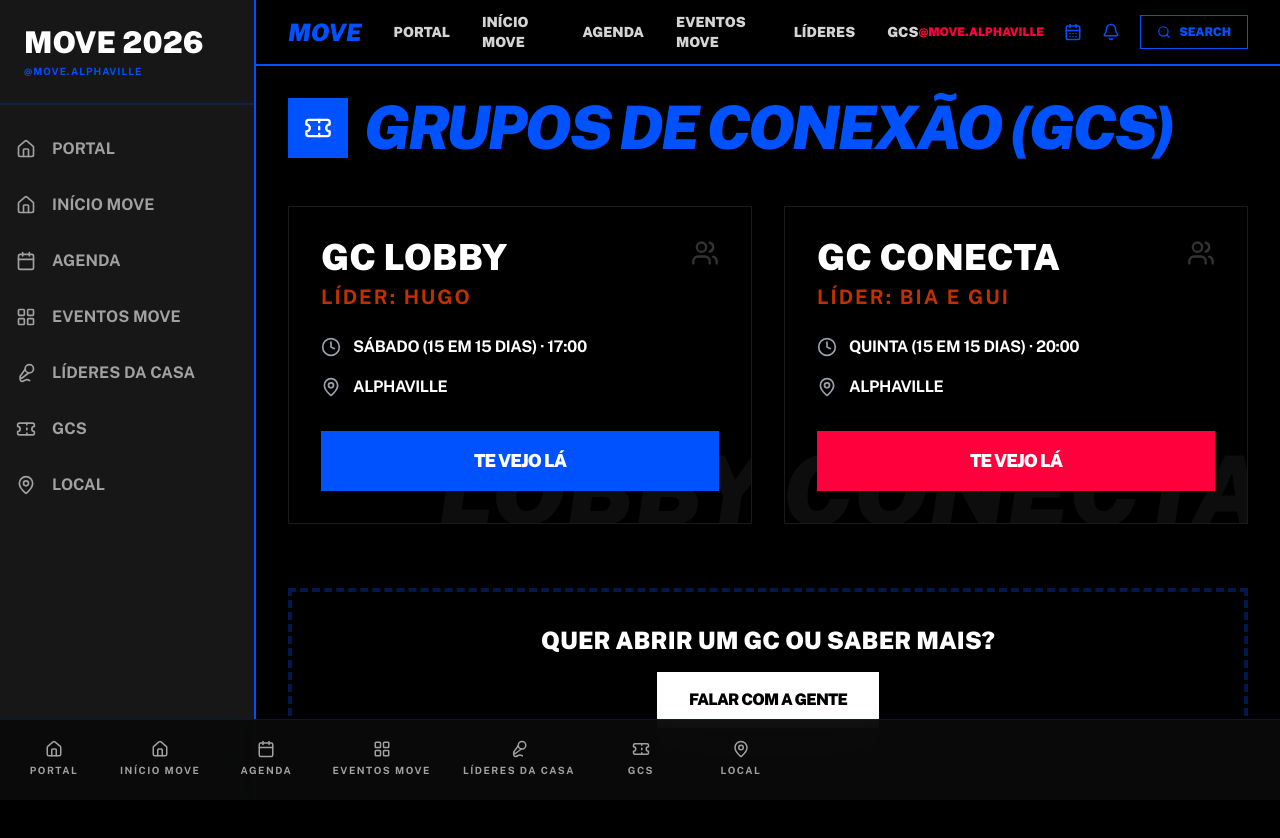
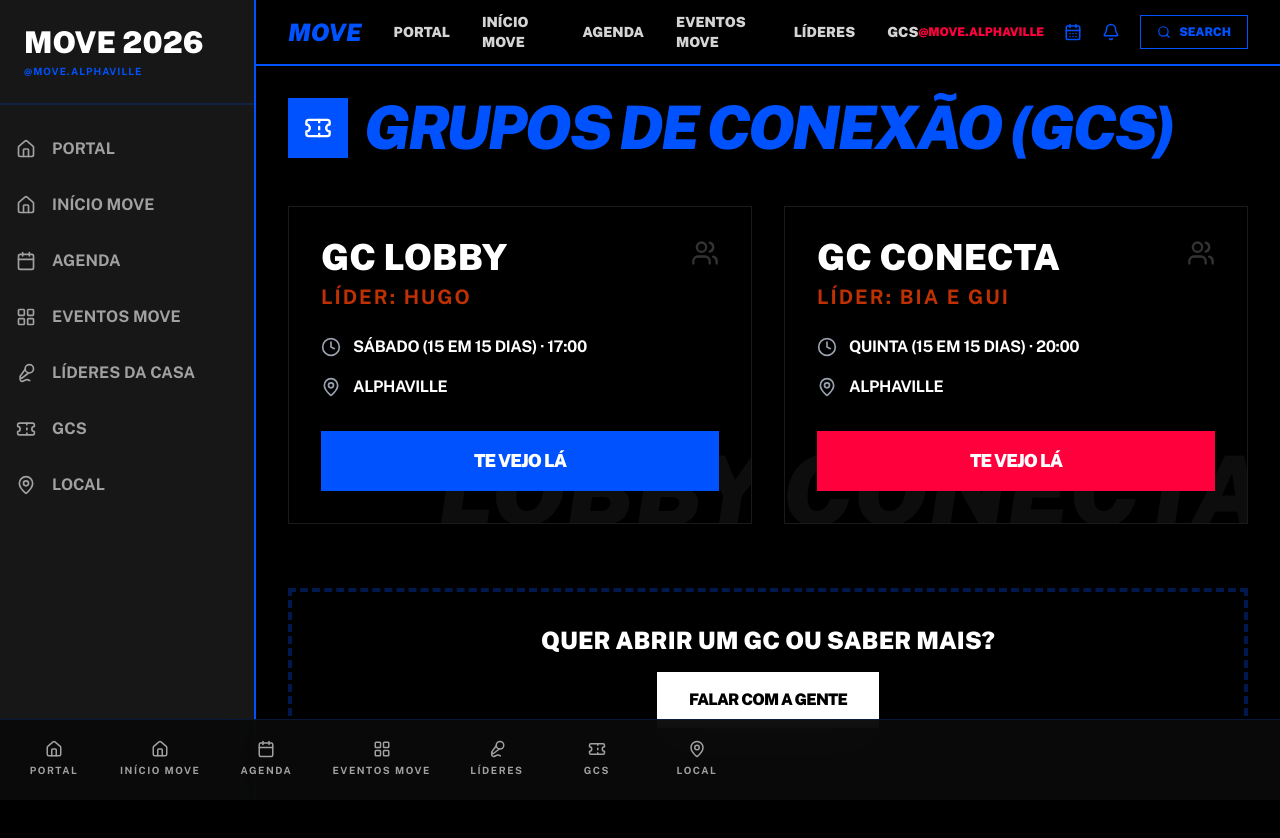
Before and after one commit to Sarahwillock/DINAMUS.ALPHAVILLE, a React (Vite) app: page /move/tickets in a window 1280 px wide. Shown: the top 838 px of the page. Built offline with nearby package versions, Linux system fonts and the light colour scheme; a web font is replaced by a local one.

Commit message:
Update MoveBottomNav.tsx

```diff
--- a/src/components/MoveBottomNav.tsx
+++ b/src/components/MoveBottomNav.tsx
@@ -6,8 +6,8 @@ const navItems = [
   { name: 'Portal', path: '/', icon: Home },
   { name: 'Início MOVE', path: '/move/schedules', icon: Home },
   { name: 'Agenda', path: '/move/full-schedule', icon: Calendar },
-  { name: 'EVENTOS MOVE', path: '/move/schedules', icon: LayoutGrid },
-  { name: 'Líderes da Casa', path: '/move/leaders', icon: Mic2 },
+  { name: 'EVENTOS MOVE', path: '/move/june', icon: LayoutGrid },
+  { name: 'Líderes', path: '/move/leaders', icon: Mic2 },
   { name: 'GCs', path: '/move/gcs', icon: Ticket },
   { name: 'Local', path: '/move/local', icon: MapPin },
 ];
```
